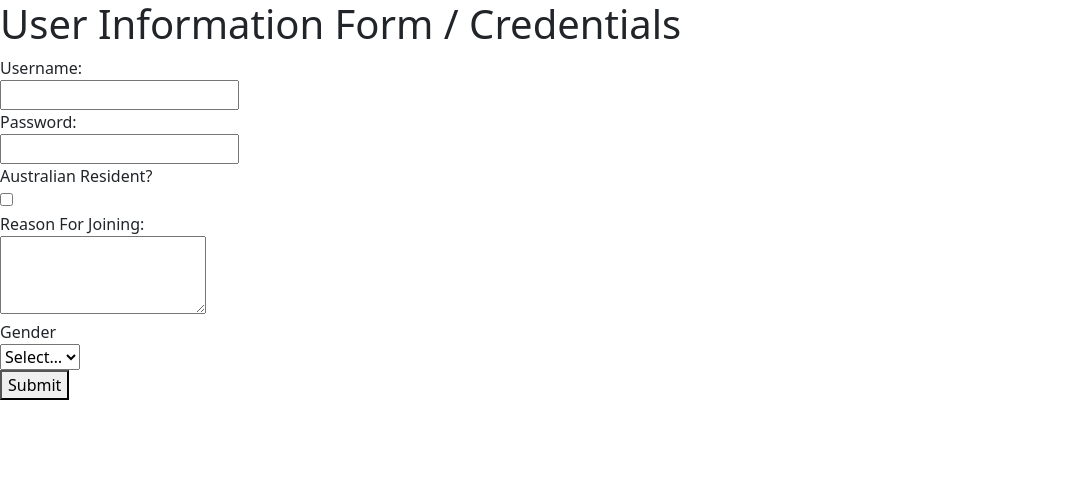
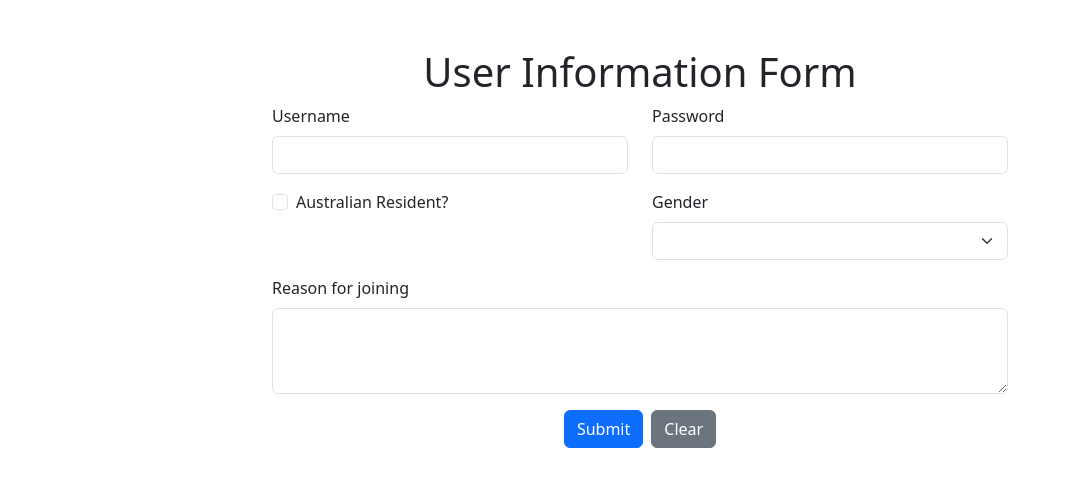
Before and after one commit to Zhmzjy/fit5032, a Vue app in the folder Jzhu-library/: page / in a window 1280 px wide. Shown: the top 486 px of the page, without its empty margins (0-1071 px from the left). Built offline with nearby package versions, Linux system fonts and the light colour scheme.

Commit message:
finish activity5

```diff
--- a/Jzhu-library/src/assets/components/Form.vue
+++ b/Jzhu-library/src/assets/components/Form.vue
@@ -19,31 +19,52 @@
 </script>
 
 <template>
-  <div class="form">
-    <h1>User Information Form / Credentials</h1>
-    <form @submit.prevent="submitForm">
-      <label for="username">Username:</label><br>
-      <input type="text" id="username" name="username" v-model="formData.username"><br>
+<div class="container mt-5">
+    <div class="row">
+      <div class="col-md-8 offset-md-2">
+        <h1 class="text-center">User Information Form</h1>
+        <form @submit.prevent="submitForm">
+          <div class="row mb-3">
+            <div class="col-md-6">
+              <label for="username" class="form-label">Username</label>
+              <input type="text" class="form-control" id="username" v-model="formData.username">
+            </div>
+            <div class="col-md-6">
+              <label for="password" class="form-label">Password</label>
+              <input type="password" class="form-control" id="password" v-model="formData.password">
+            </div>
+          </div>
 
-      <label for="password">Password:</label><br>
-      <input type="password" id="password" name="password" v-model="formData.password"><br>
+          <div class="row mb-3">
+            <div class="col-md-6">
+              <div class="form-check">
+                <input type="checkbox" class="form-check-input" id="isAustralian"
+                       v-model="formData.isAustralian">
+                <label class="form-check-label" for="isAustralian">Australian Resident?</label>
+              </div>
+            </div>
+            <div class="col-md-6">
+              <label for="gender" class="form-label">Gender</label>
+              <select class="form-select" id="gender" v-model="formData.gender">
+                <option value="male">Male</option>
+                <option value="female">Female</option>
+                <option value="other">Other</option>
+              </select>
+            </div>
+          </div>
 
-      <label for="isAustralian">Australian Resident?</label><br>
-      <input type="checkbox" id="isAustralian" name="isAustralian" v-model="formData.isAustralian"><br>
+          <div class="mb-3">
+            <label for="reason" class="form-label">Reason for joining</label>
+            <textarea class="form-control" id="reason" rows="3" v-model="formData.reason"></textarea>
+          </div>
 
-      <label for="reason">Reason For Joining:</label><br>
-      <textarea id="reason" name="reason" rows="3" v-model="formData.reason"></textarea><br>
-
-      <label for="gender">Gender</label><br>
-      <select id="gender" v-model="formData.gender">
-        <option value="" disabled>Select…</option>
-        <option value="female">Female</option>
-        <option value="male">Male</option>
-        <option value="other">Other</option>
-      </select>
-      <br>
-      <button type="submit">Submit</button>
-    </form>
+          <div class="text-center">
+            <button type="submit" class="btn btn-primary me-2">Submit</button>
+            <button type="button" class="btn btn-secondary" @click="clearForm">Clear</button>
+          </div>
+        </form>
+      </div>
+    </div>
   </div>
 
   <div class="row mt-5" v-if="submittedCards.length">
```
